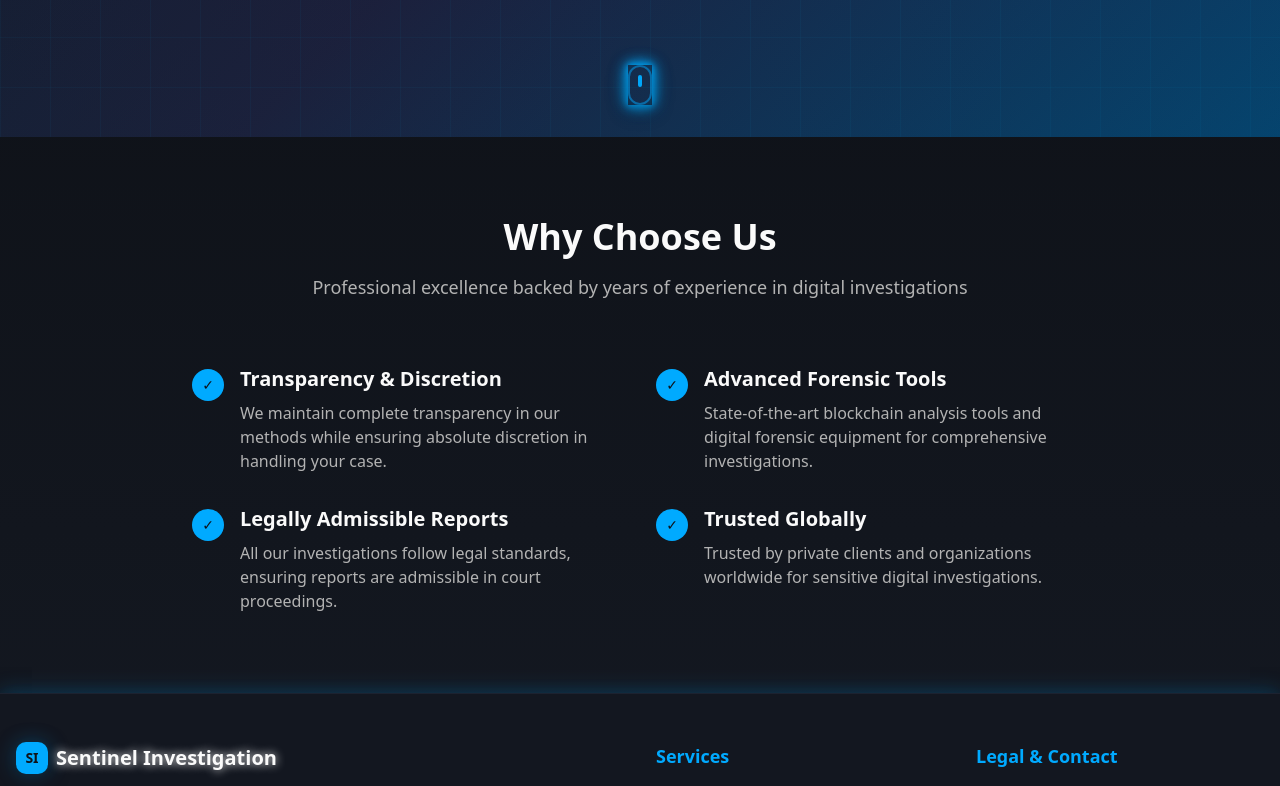
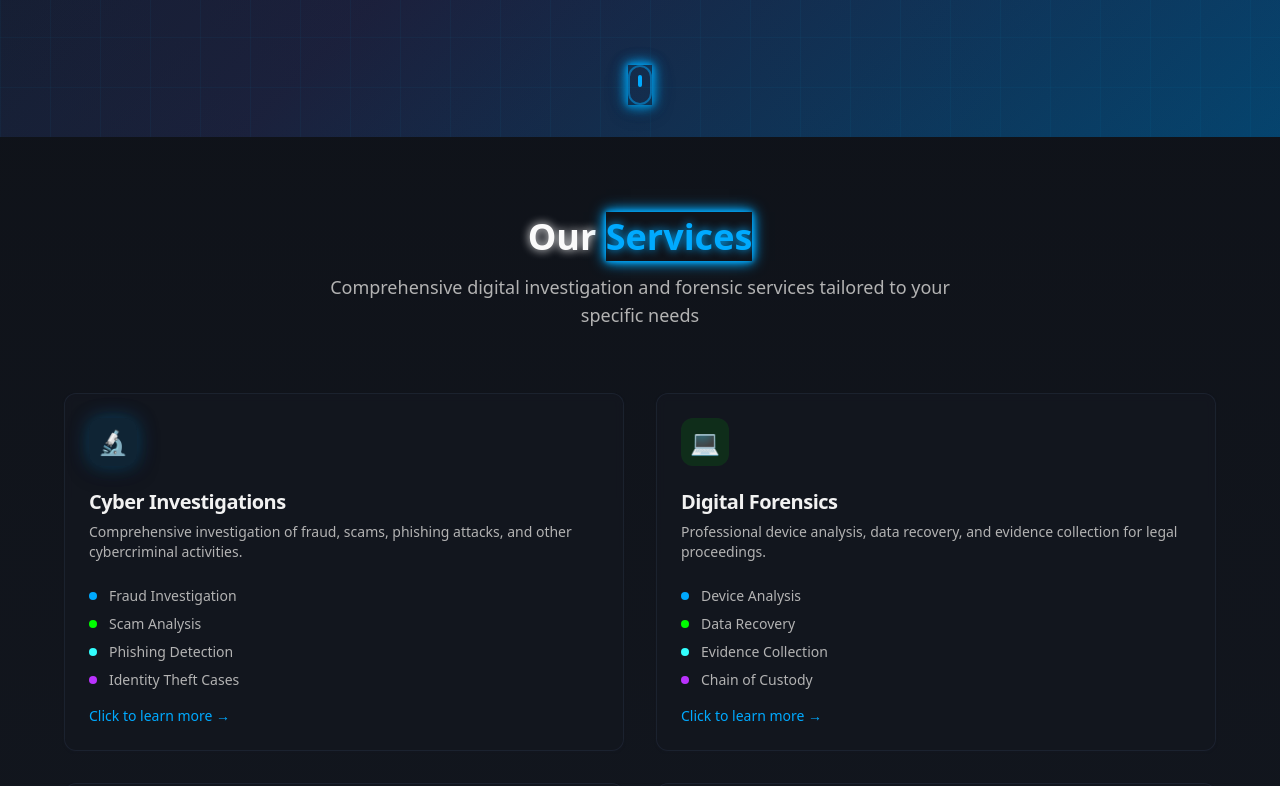
Before and after one commit to AFC-ant/truth-finder-labs, a React (Vite) app: page / in a window 1280 px wide. Shown: the part 760-1546 px from the top of the page. Built offline with nearby package versions, Linux system fonts and the light colour scheme.

Commit message:
Add services to homepage
Integrated the Services section into the homepage, allowing users to view service information directly on the main page.

```diff
--- a/src/pages/Home.tsx
+++ b/src/pages/Home.tsx
@@ -1,5 +1,6 @@
 import Navigation from "@/components/Navigation";
 import HeroSection from "@/components/HeroSection";
+import ServicesSection from "@/components/ServicesSection";
 import WhyChooseSection from "@/components/WhyChooseSection";
 import Footer from "@/components/Footer";
 
@@ -9,6 +10,7 @@ const Home = () => {
       <Navigation />
       <main>
         <HeroSection />
+        <ServicesSection />
         <WhyChooseSection />
       </main>
       <Footer />
```
